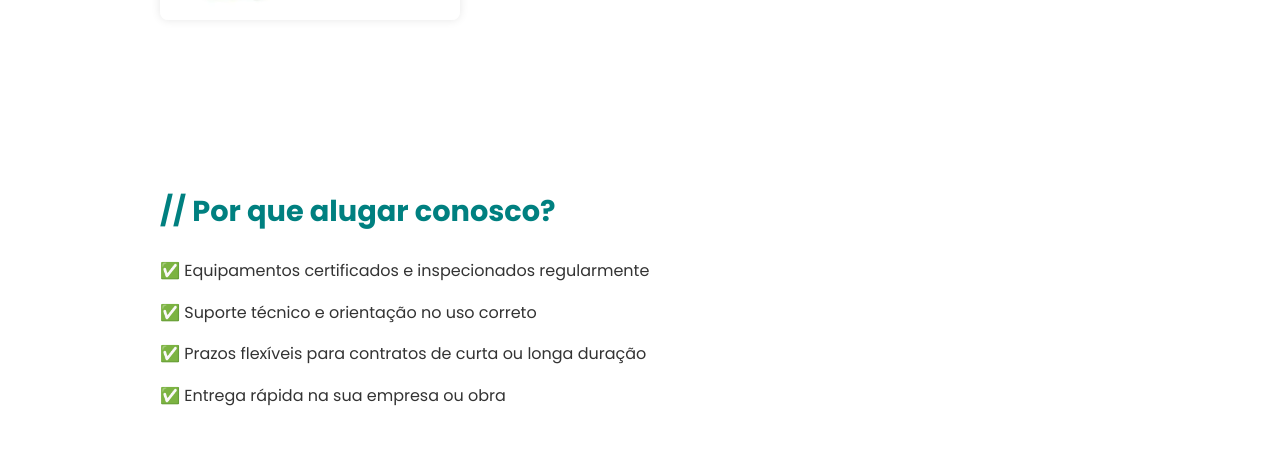
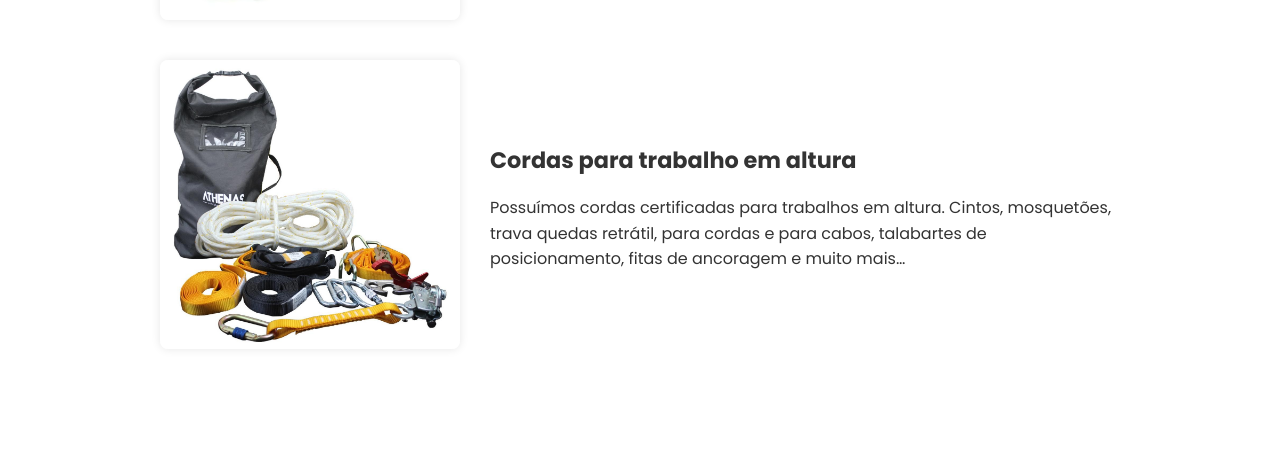
Before and after one commit to Dionizur/ATST-SEG---Visivel, a plain HTML site: page pages/locacao.html in a window 1280 px wide. Shown: the part 2426-2896 px from the top of the page. Drawn offline with Linux system fonts and the light colour scheme.

Commit message:
adicionando cordas para trabalho em altura para locação

```diff
--- a/pages/locacao.html
+++ b/pages/locacao.html
@@ -116,8 +116,15 @@
             </div>
           </div>
 
-        <!-- Adicione mais blocos como este conforme necessário -->
-
+          <div class="equipment-item">
+            <img src="../img/./equipamentos/cinto.jpg" alt="Detector de Gases" class="equipment-img">
+            <div class="equipment-info">
+              <h3>Cordas para trabalho em altura</h3>
+              <p>Possuímos cordas certificadas para trabalhos em altura. Cintos,
+                mosquetões, trava quedas retrátil, para cordas e para cabos,
+                talabartes de posicionamento, fitas de ancoragem e muito mais…</p>
+            </div>
+          </div>
       </div>
     </section>
 
```
Also changed, not shown: img/equipamentos/cinto.jpg (added).
